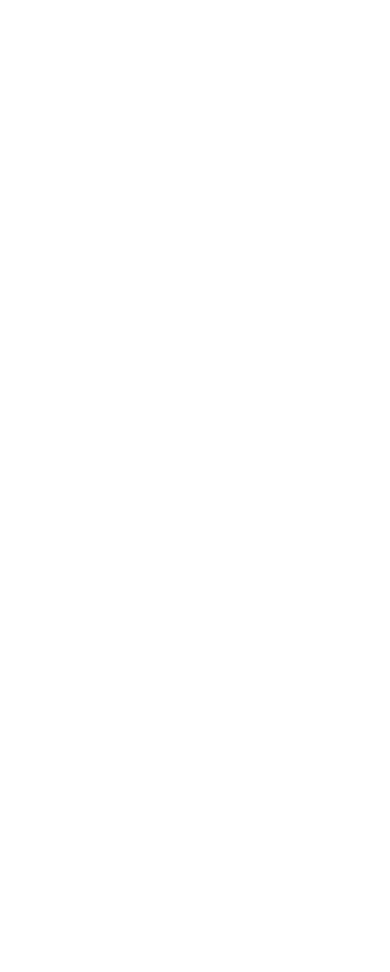
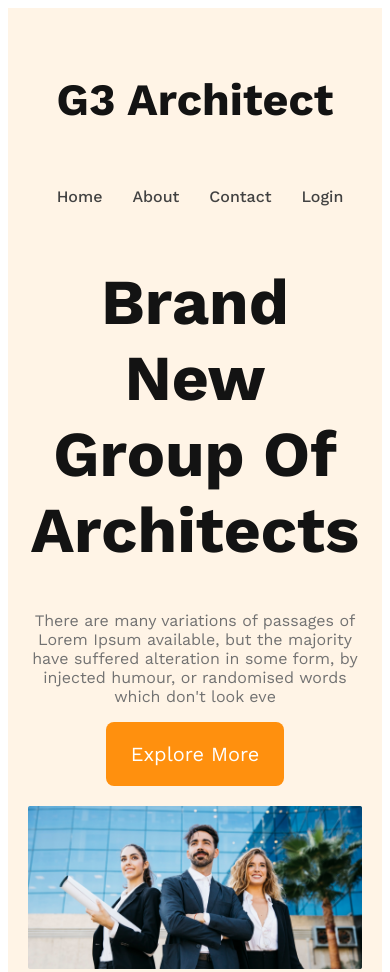
Before and after one commit to monirme12/g3-architect-web, a plain HTML site: page index.html in a window 390 px wide. Shown: the top 972 px of the page. Before the commit the page ends 844 px from the top, so only its background shows below. Drawn offline with nearby package versions, Linux system fonts and the light colour scheme.

Commit message:
responsive

```diff
--- a/index.html
+++ b/index.html
@@ -6,5 +6,31 @@
     <title>G3 Architect</title>
     <link rel="stylesheet" href="styles/architect.css" />
   </head>
-  <body></body>
+  <body>
+    <header>
+      <nav>
+        <h3 class="nav-title">G3 Architect</h3>
+        <ul>
+          <li><a href="">Home</a></li>
+          <li><a href="">About</a></li>
+          <li><a href="">Contact</a></li>
+          <li><a href="">Login</a></li>
+        </ul>
+      </nav>
+      <div class="banner">
+        <div class="banner-content">
+          <h1 class="banner-title">Brand New Group Of Architects</h1>
+          <p class="banner-description">
+            There are many variations of passages of Lorem Ipsum available, but
+            the majority have suffered alteration in some form, by injected
+            humour, or randomised words which don't look eve
+          </p>
+          <button class="btn-primary">Explore More</button>
+        </div>
+
+        <img src="images/banner.png" alt="" />
+      </div>
+    </header>
+    <main></main>
+  </body>
 </html>
--- a/styles/architect.css
+++ b/styles/architect.css
@@ -0,0 +1,75 @@
+@import url("https://fonts.googleapis.com/css2?family=Work+Sans:ital,wght@0,100..900;1,100..900&display=swap");
+
+* {
+  font-family: "Work Sans", sans-serif;
+  font-optical-sizing: auto;
+  font-weight: <weight>;
+  font-style: normal;
+}
+header {
+  background: rgba(255, 144, 14, 0.1);
+  padding: 50px 240px;
+}
+nav {
+  display: flex;
+  justify-content: space-between;
+  align-items: center;
+}
+nav > ul {
+  display: flex;
+}
+nav li {
+  list-style: none;
+  margin-right: 30px;
+  font-weight: 500;
+  font-size: 1rem;
+}
+.nav-title {
+  font-size: 2.8rem;
+  font-weight: 700;
+  color: #131313;
+}
+
+nav li a {
+  text-decoration: none;
+  color: #424242;
+}
+.banner-content {
+  max-width: 800px;
+  text-align: center;
+  margin: 0 auto;
+}
+.banner-title {
+  font-size: 4rem;
+  font-weight: 700;
+  color: #131313;
+}
+.banner-description {
+  color: #727272;
+}
+.btn-primary {
+  background-color: #ff900e;
+  border-radius: 8px;
+  border: none;
+  padding: 20px 25px;
+  color: #fff;
+  font-size: 1.25rem;
+  cursor: pointer;
+}
+.banner img {
+  margin-top: 20px;
+  width: 100%;
+}
+@media screen and (max-width: 576px) {
+  header {
+    padding: 20px;
+  }
+  nav {
+    flex-direction: column;
+  }
+}
+@media screen and (min-width: 576px) and(max-width:960px) {
+  header {
+    padding: 50px;
+  }
+}
```
